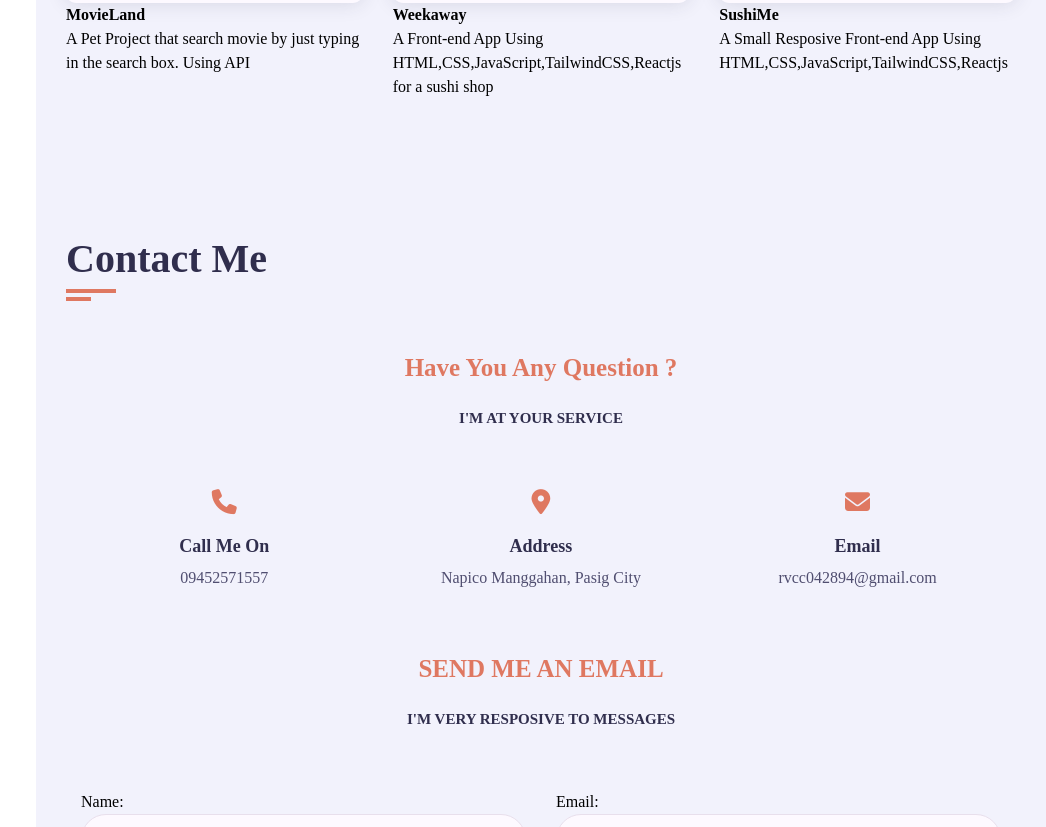
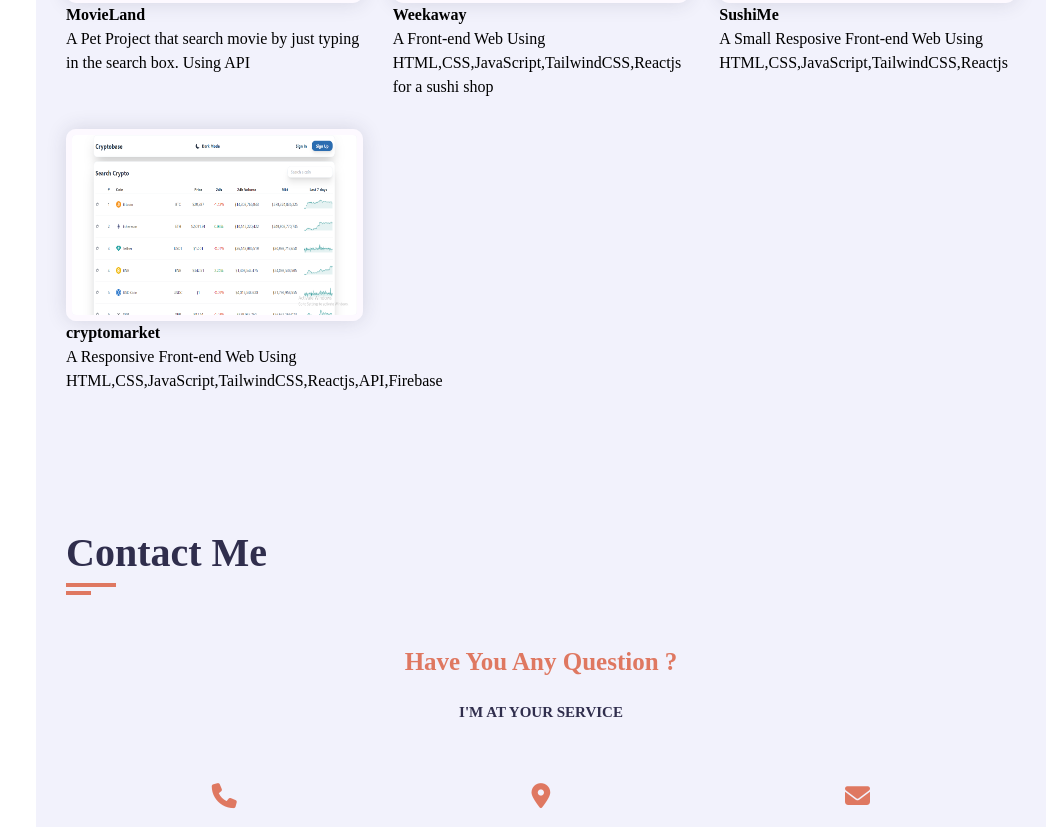
Before and after one commit to Vince042894/My_portfolio, a plain HTML site: page index.html in a window 1280 px wide. Shown: the part 4507-5334 px from the top of the page, without its empty margins (234-1280 px from the left). Drawn offline with nearby package versions, Linux system fonts and the light colour scheme; a web font is replaced by a local one.

Commit message:
Add Proect

```diff
--- a/index.html
+++ b/index.html
@@ -494,7 +494,7 @@
                   </div>
                 </div>
                 <h4>Weekaway</h4>
-                <p>A Front-end App Using HTML,CSS,JavaScript,TailwindCSS,Reactjs for a sushi shop</p>
+                <p>A Front-end Web Using HTML,CSS,JavaScript,TailwindCSS,Reactjs for a sushi shop</p>
               </div>
               <!-- portfolio item end -->
               <!-- portfolio item start -->
@@ -506,7 +506,19 @@
                   </div>
                 </div>
                 <h4>SushiMe</h4>
-                <p>A Small Resposive Front-end App Using HTML,CSS,JavaScript,TailwindCSS,Reactjs</p>
+                <p>A Small Resposive Front-end Web Using HTML,CSS,JavaScript,TailwindCSS,Reactjs</p>
+              </div>
+              <!-- portfolio item end -->
+              <!-- portfolio item start -->
+              <div class="portfolio-item padd-15">
+                <div class="portfolio-item-inner shadow-dark">
+                  <div class="portfolio-img">
+                    <a href="https://crptobase-63083.web.app/" target="_blank"><img src="images/cryptomarket.png"
+                      alt=""></a>
+                  </div>
+                </div>
+                <h4>cryptomarket</h4>
+                <p>A Responsive Front-end Web Using HTML,CSS,JavaScript,TailwindCSS,Reactjs,API,Firebase</p>
               </div>
               <!-- portfolio item end -->
             </div>
```
Also changed, not shown: images/cryptomarket.png (added).
